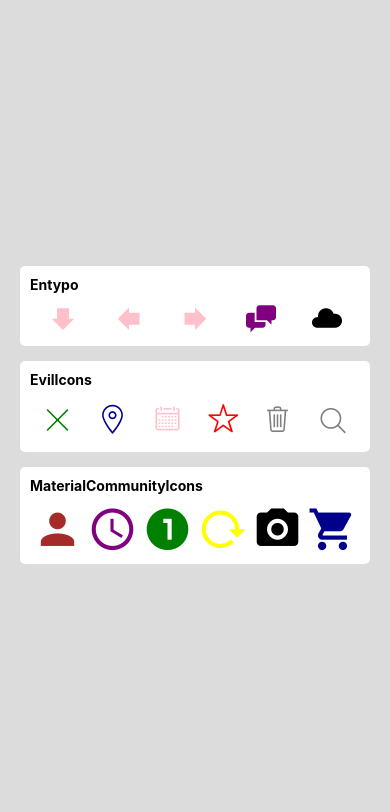
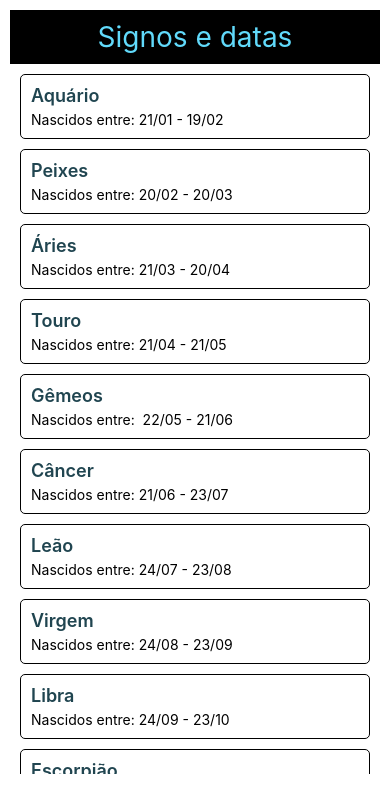
Before and after one commit to anagardenal/pam, a React Native app: screen / in a window 390 px wide. Shown: the top 812 px of the page. Built offline with nearby package versions, Linux system fonts and the light colour scheme.

Commit message:
Fim Exemplo2

```diff
--- a/App.js
+++ b/App.js
@@ -1,52 +1,12 @@
 import React from 'react';
-import { View, Text } from 'react-native';
-
-import { Entypo, EvilIcons, MaterialCommunityIcons } from '@expo/vector-icons';
-
-import styles from './styles/style';
+import ListaDeSignos from './components/ListaDeSignos';
+import ListaDeSignosAuto from './components/ListaDeSignosAuto';
 
 export default function App() {
   return (
-    <View style={styles.container}>
-
-      <View style={styles.card}>
-        <Text style={styles.titulo}>Entypo</Text>
-
-        <View style={styles.icones}>
-          <Entypo name="arrow-bold-down" size={30} color="pink" />
-          <Entypo name="arrow-bold-left" size={30} color="pink" />
-          <Entypo name="arrow-bold-right" size={30} color="pink" />
-          <Entypo name="chat" size={30} color="purple" />
-          <Entypo name="cloud" size={30} color="black" />
-        </View>
-      </View>
-
-      <View style={styles.card}>
-        <Text style={styles.titulo}>EvilIcons</Text>
-
-        <View style={styles.icones}>
-          <EvilIcons name="close" size={40} color="green" />
-          <EvilIcons name="location" size={40} color="darkblue" />
-          <EvilIcons name="calendar" size={40} color="pink" />
-          <EvilIcons name="star" size={40} color="red" />
-          <EvilIcons name="trash" size={40} color="gray" />
-          <EvilIcons name="search" size={40} color="gray" />
-        </View>
-      </View>
-
-      <View style={styles.card}>
-        <Text style={styles.titulo}>MaterialCommunityIcons</Text>
-
-        <View style={styles.icones}>
-          <MaterialCommunityIcons name="account" size={50} color="brown" />
-          <MaterialCommunityIcons name="clock-outline" size={50} color="purple" />
-          <MaterialCommunityIcons name="numeric-1-circle" size={50} color="green" />
-          <MaterialCommunityIcons name="reload" size={50} color="yellow" />
-          <MaterialCommunityIcons name="camera" size={50} color="dark" />
-          <MaterialCommunityIcons name="cart" size={50} color="darkblue" />
-        </View>
-      </View>
-
-    </View>
+    // Escolha qual componente você quer renderizar, ListaDeSignos ou ListaDeSignosAuto
+    // É só comentar o que não quer usar e descomentar o que quer usar
+    <ListaDeSignos />
+    // <ListaDeSignosAuto />
   );
 }
--- /dev/null
+++ b/components/ItemLista/estilo.js
@@ -0,0 +1,19 @@
+import { StyleSheet } from 'react-native';
+
+const estilo = StyleSheet.create({
+  boxSigno:{
+    padding: 10,
+    borderWidth: 1,
+    borderColor: '#000',
+    borderRadius: 5,
+    marginBottom: 10
+  },
+  nomeSigno: {
+    fontSize: 18,
+    color: '#204550',
+    fontWeight: '600',
+    marginBottom: 5
+  }
+});
+
+export default estilo;
--- /dev/null
+++ b/components/ItemLista/index.js
@@ -0,0 +1,17 @@
+import React from 'react';
+import { View, Text } from 'react-native';
+import estilo from './estilo';
+
+export default function ItemLista(props) {
+  return (
+    <View style={estilo.boxSigno}>
+      <Text style={estilo.nomeSigno}>
+        {props.signo}
+      </Text>
+
+      <Text>
+        Nascidos entre: {props.dataInicio} - {props.dataFim}
+      </Text>
+    </View>
+  )
+}
--- /dev/null
+++ b/components/ListaDeSignos/estilo.js
@@ -0,0 +1,15 @@
+import { StyleSheet } from 'react-native';
+
+const estilo = StyleSheet.create({
+  container: {
+    flex: 1,
+    padding: 10,
+    backgroundColor: '#fff',
+  },
+ lista: {
+   padding: 10,
+   marginBottom: 60,
+ }
+});
+
+export default estilo;
--- /dev/null
+++ b/components/ListaDeSignos/index.js
@@ -0,0 +1,28 @@
+import React from 'react';
+import { View, ScrollView } from 'react-native';
+import Titulo from '../Titulo';
+import ItemLista from '../ItemLista';
+import estilo from './estilo.js';
+
+export default function ListaDeSignos() {
+  return (
+    <View style={estilo.container}>
+      <Titulo />
+
+      <ScrollView style={estilo.lista}>
+        <ItemLista signo="Aquário" dataInicio="21/01" dataFim="19/02" />
+        <ItemLista signo="Peixes" dataInicio="20/02" dataFim="20/03" />
+        <ItemLista signo="Áries" dataInicio="21/03" dataFim="20/04"/>
+        <ItemLista signo="Touro" dataInicio="21/04" dataFim="21/05" />
+        <ItemLista signo="Gêmeos" dataInicio=" 22/05" dataFim="21/06" />
+        <ItemLista signo="Câncer" dataInicio="21/06" dataFim="23/07" />
+        <ItemLista signo="Leão" dataInicio="24/07" dataFim="23/08" />
+        <ItemLista signo="Virgem" dataInicio="24/08" dataFim="23/09" />
+        <ItemLista signo="Libra" dataInicio="24/09" dataFim="23/10" />
+        <ItemLista signo="Escorpião" dataInicio="24/10" dataFim="22/11" />
+        <ItemLista signo="Sagitário" dataInicio="23/11" dataFim="21/12" />
+        <ItemLista signo="Capricórnio" dataInicio="22/12" dataFim="20/01" />
+      </ScrollView>
+    </View>
+  )
+}
--- /dev/null
+++ b/components/ListaDeSignosAuto/estilo.js
@@ -0,0 +1,15 @@
+import { StyleSheet } from 'react-native';
+
+const estilo = StyleSheet.create({
+  container: {
+    flex: 1,
+    padding: 10,
+    backgroundColor: '#fff',
+  },
+ lista: {
+   padding: 10,
+   marginBottom: 60,
+ }
+});
+
+export default estilo;
--- /dev/null
+++ b/components/ListaDeSignosAuto/index.js
@@ -0,0 +1,38 @@
+import React from 'react';
+import { View, ScrollView } from 'react-native';
+import Titulo from '../Titulo/index.js';
+import ItemLista from '../ItemLista/index.js';
+import estilo from './estilo.js';
+
+export default function ListaDeSignosAuto() {
+  const signos = [
+    { signo: 'Aquário', dataInicio: '21/01', dataFim: '19/02' },
+    { signo: 'Peixes', dataInicio: '20/02', dataFim: '20/03' },
+    { signo: 'Áries', dataInicio: '21/03', dataFim: '20/04' },
+    { signo: 'Touro', dataInicio: '21/04', dataFim: '21/05' },
+    { signo: 'Gêmeos', dataInicio: '22/05', dataFim: '21/06' },
+    { signo: 'Câncer', dataInicio: '21/06', dataFim: '23/07' },
+    { signo: 'Leão', dataInicio: '24/07', dataFim: '23/08' },
+    { signo: 'Virgem', dataInicio: '24/08', dataFim: '23/09' },
+    { signo: 'Libra', dataInicio: '24/09', dataFim: '23/10' },
+    { signo: 'Escorpião', dataInicio: '24/10', dataFim: '22/11' },
+    { signo: 'Sagitário', dataInicio: '23/11', dataFim: '21/12' },
+    { signo: 'Capricórnio', dataInicio: '22/12', dataFim: '20/01' },
+  ];
+  return (
+    <View style={estilo.container}>
+      <Titulo />
+
+      <ScrollView style={estilo.lista}>
+        {signos.map((signo, index) => (
+          <ItemLista
+            key={index}
+            signo={signo.signo}
+            dataInicio={signo.dataInicio}
+            dataFim={signo.dataFim}
+          />
+        ))}
+      </ScrollView>
+    </View>
+  )
+}
--- /dev/null
+++ b/components/Titulo/estilo.js
@@ -0,0 +1,15 @@
+import { StyleSheet } from 'react-native';
+
+const estilo = StyleSheet.create({
+  box: {
+    backgroundColor: '#000',
+    alignItems: 'center',
+    padding: 10,
+  },
+  texto:{
+    fontSize: 28,
+    color: '#61dafb'
+  }
+});
+
+export default estilo;
--- /dev/null
+++ b/components/Titulo/index.js
@@ -0,0 +1,11 @@
+import React from 'react';
+import { View, Text } from 'react-native';
+import estilo from './estilo';
+
+export default function Titulo() {
+  return (
+    <View style={estilo.box}>
+      <Text style={estilo.texto}>Signos e datas</Text>
+    </View>
+  )
+}
```
